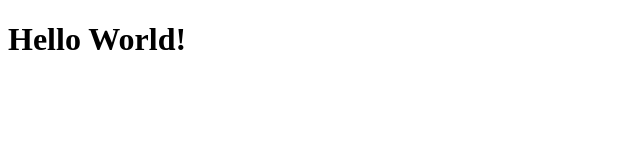
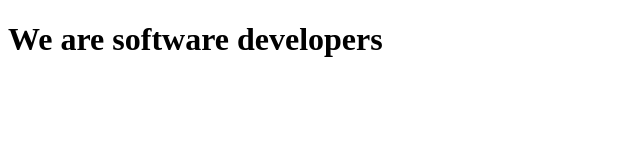
Before and after one commit to lelonov23/mv-landing-page, a plain HTML site: page index.html in a window 1280 px wide. Shown: the whole page, without its empty margins (0-640 px from the left). Drawn offline with Linux system fonts and the light colour scheme.

Commit message:
modified index.html

```diff
--- a/index.html
+++ b/index.html
@@ -21,7 +21,7 @@
     - The freeCodeCamp Team
 
     -->
-    <h1>Hello World!</h1>
+    <h1>We are software developers</h1>
     <script src="js/index.js"></script>
   </body>
 </html>
```
